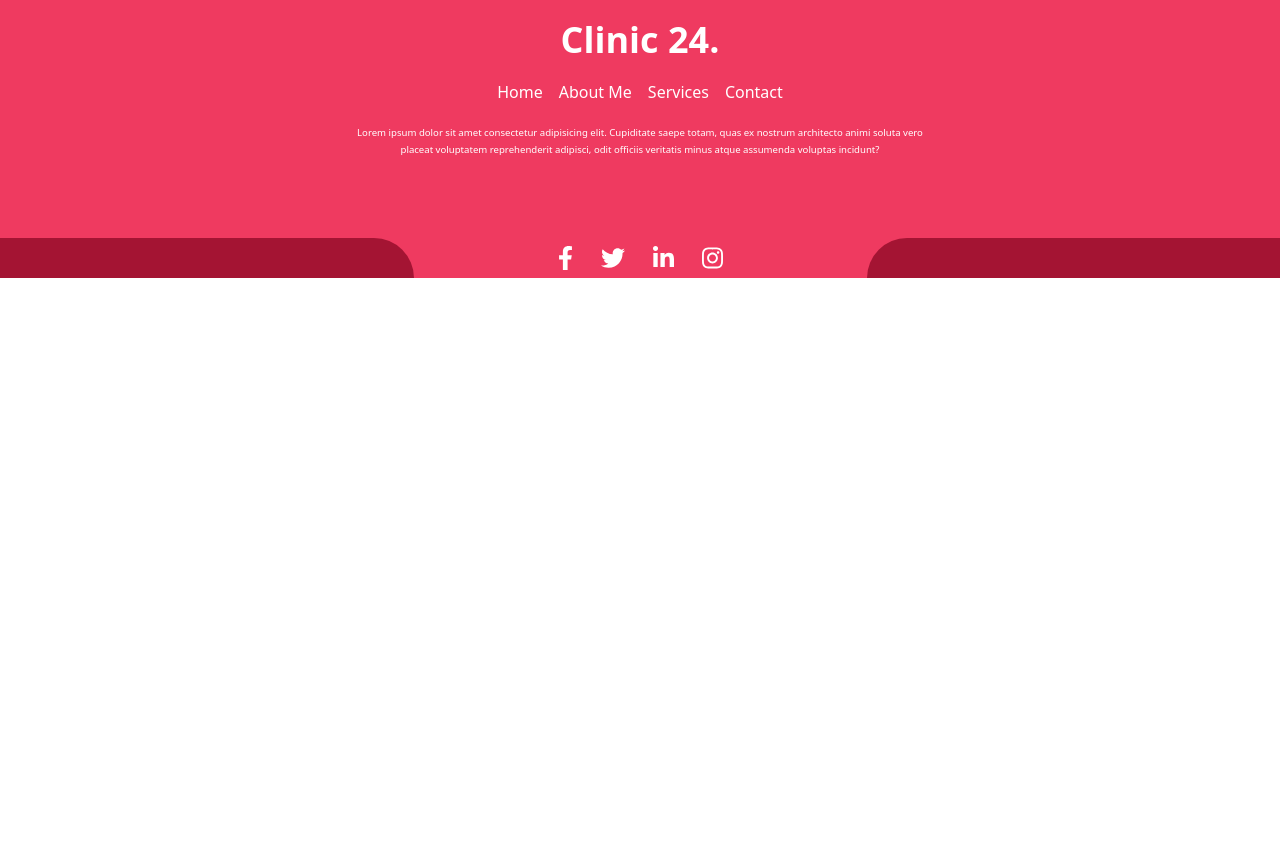
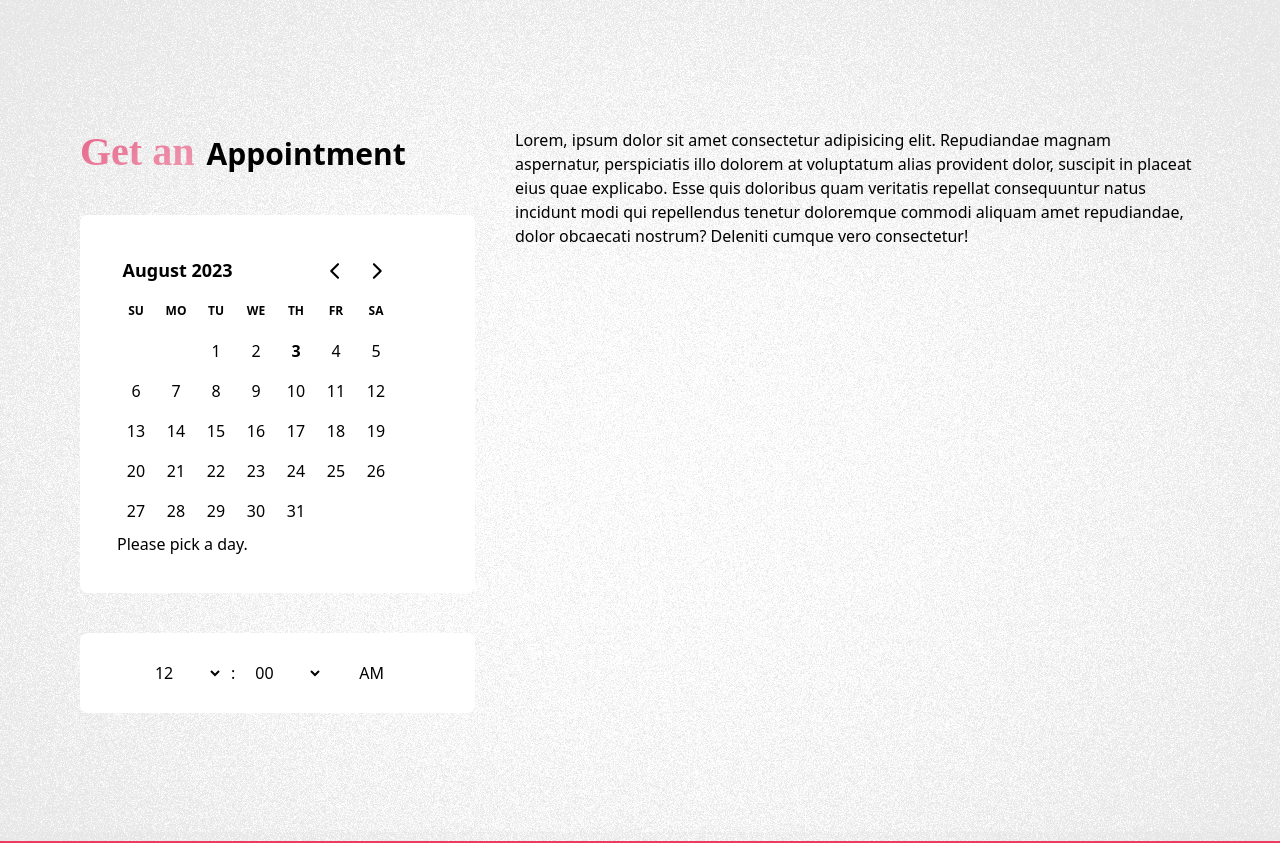
Before and after one commit to MdMuzahid07/Doctor-Rumi, a React (Vite) app: page / in a window 1280 px wide. Shown: the part 1720-2563 px from the top of the page. Before the commit the page ends 1998 px from the top, so only its background shows below. Built offline with nearby package versions, Linux system fonts and the light colour scheme.

Commit message:
Functional Date and time picker component maked

```diff
--- a/package.json
+++ b/package.json
@@ -10,7 +10,9 @@
     "preview": "vite preview"
   },
   "dependencies": {
+    "date-fns": "^2.30.0",
     "react": "^18.2.0",
+    "react-day-picker": "^8.8.0",
     "react-dom": "^18.2.0"
   },
   "devDependencies": {
--- a/src/App.jsx
+++ b/src/App.jsx
@@ -1,6 +1,7 @@
 import Footer from "./components/footer"
 import Navbar from "./components/navbar"
 import AboutMe from "./pages/home/AboutMe"
+import GetAnAppointment from "./pages/home/GetAnAppointment"
 import Header from "./pages/home/Header"
 
 function App() {
@@ -10,6 +11,7 @@ function App() {
       <main className="overflow-hidden">
         <Header />
         <AboutMe />
+        <GetAnAppointment />
       </main >
       <Footer />
     </>
--- /dev/null
+++ b/src/pages/home/GetAnAppointment.jsx
@@ -0,0 +1,23 @@
+import ReactDayPicker from "../../utils/ReactDayPicker"
+import TimePicker from "../../utils/TimePicker"
+
+const GetAnAppointment = () => {
+    return (
+        <section className="commonBg py-32">
+            <div className="max-w-screen-xl mx-auto px-3 md:px-20">
+                <div className="grid md:grid-cols-8 gap-10">
+                    <div className="col-span-12 md:col-span-3">
+                        <h2 className="mb-10"><span className="hello-there">Get an</span> <span className="text-3xl font-bold ml-2">Appointment</span></h2>
+                        <ReactDayPicker />
+                        <TimePicker />
+                    </div>
+                    <div className="col-span-12 md:col-span-5">
+                        Lorem, ipsum dolor sit amet consectetur adipisicing elit. Repudiandae magnam aspernatur, perspiciatis illo dolorem at voluptatum alias provident dolor, suscipit in placeat eius quae explicabo. Esse quis doloribus quam veritatis repellat consequuntur natus incidunt modi qui repellendus tenetur doloremque commodi aliquam amet repudiandae, dolor obcaecati nostrum? Deleniti cumque vero consectetur!
+                    </div>
+                </div>
+            </div>
+        </section>
+    )
+}
+
+export default GetAnAppointment
--- /dev/null
+++ b/src/utils/ReactDayPicker.jsx
@@ -0,0 +1,26 @@
+import { format } from 'date-fns';
+import { useState } from 'react';
+import { DayPicker } from 'react-day-picker';
+import 'react-day-picker/dist/style.css';
+
+const ReactDayPicker = () => {
+    const [selected, setSelected] = useState(null);
+
+    let footer = <p>Please pick a day.</p>;
+    if (selected) {
+        footer = <p>You picked {format(selected, 'PP')}.</p>;
+    }
+
+    return (
+        <div className="p-5 bg-white rounded-lg">
+            <DayPicker
+                mode="single"
+                selected={selected}
+                onSelect={setSelected}
+                footer={footer}
+            />
+        </div>
+    );
+}
+
+export default ReactDayPicker
--- /dev/null
+++ b/src/utils/TimePicker.jsx
@@ -0,0 +1,52 @@
+import React, { useState } from 'react';
+
+const TimePicker = () => {
+    const [hours, setHours] = useState('12');
+    const [minutes, setMinutes] = useState('00');
+    const [isAM, setIsAM] = useState(true);
+
+    const handleHourChange = (e) => {
+        setHours(e.target.value);
+    };
+
+    const handleMinuteChange = (e) => {
+        setMinutes(e.target.value);
+    };
+
+    const toggleAMPM = () => {
+        setIsAM((prevIsAM) => !prevIsAM);
+    };
+
+    return (
+        <div className="flex items-center justify-center p-5 rounded-lg bg-white mt-10">
+            <select
+                value={hours}
+                onChange={handleHourChange}
+                className="w-20 px-2 py-2 bg-white"
+            >
+                {Array.from({ length: 12 }, (_, index) => index + 1).map((hour) => (
+                    <option key={`hour-${hour}`} value={hour}>
+                        {hour}
+                    </option>
+                ))}
+            </select>
+            <span className="px-2">:</span>
+            <select
+                value={minutes}
+                onChange={handleMinuteChange}
+                className="w-20 px-2 py-2  bg-white "
+            >
+                {Array.from({ length: 60 }, (_, index) => index).map((minute) => (
+                    <option key={`minute-${minute}`} value={minute.toString().padStart(2, '0')}>
+                        {minute.toString().padStart(2, '0')}
+                    </option>
+                ))}
+            </select>
+            <button onClick={toggleAMPM} className="px-7 py-2 ml-2">
+                {isAM ? 'AM' : 'PM'}
+            </button>
+        </div>
+    );
+};
+
+export default TimePicker;
```
Also changed, not shown: 1 other file (tests, documents, lock files or other folders).
